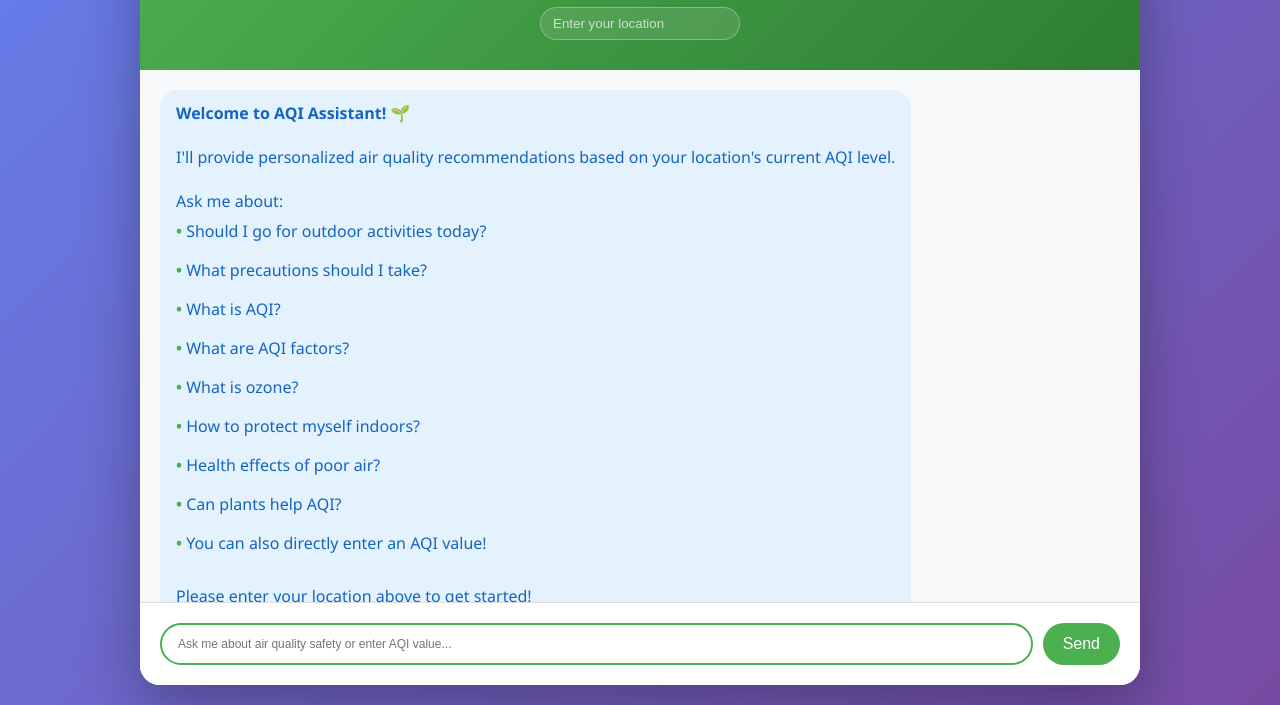
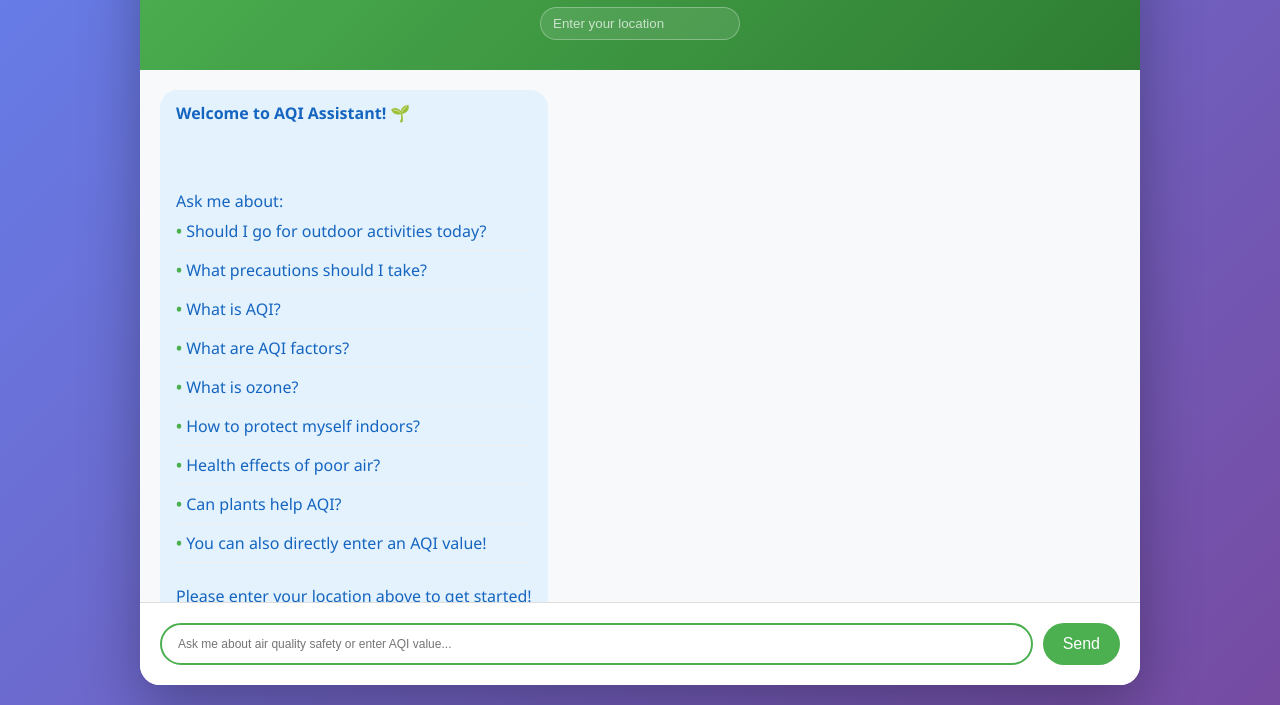
Before and after one commit to Zainuddin110/AQI, a plain HTML site: page index.html in a window 1280 px wide. Shown: the part 95-800 px from the top of the page. Drawn offline with Linux system fonts and the light colour scheme.

Commit message:
Update index.html

```diff
--- a/index.html
+++ b/index.html
@@ -123,7 +123,6 @@
             <div class="message bot">
                 <div class="message-content">
                     <strong>Welcome to AQI Assistant! 🌱</strong><br><br>
-                    I'll provide personalized air quality recommendations based on your location's current AQI level.
                     <br><br>Ask me about:
                     <ul class="recommendation-list">
                         <li>Should I go for outdoor activities today?</li>
```
